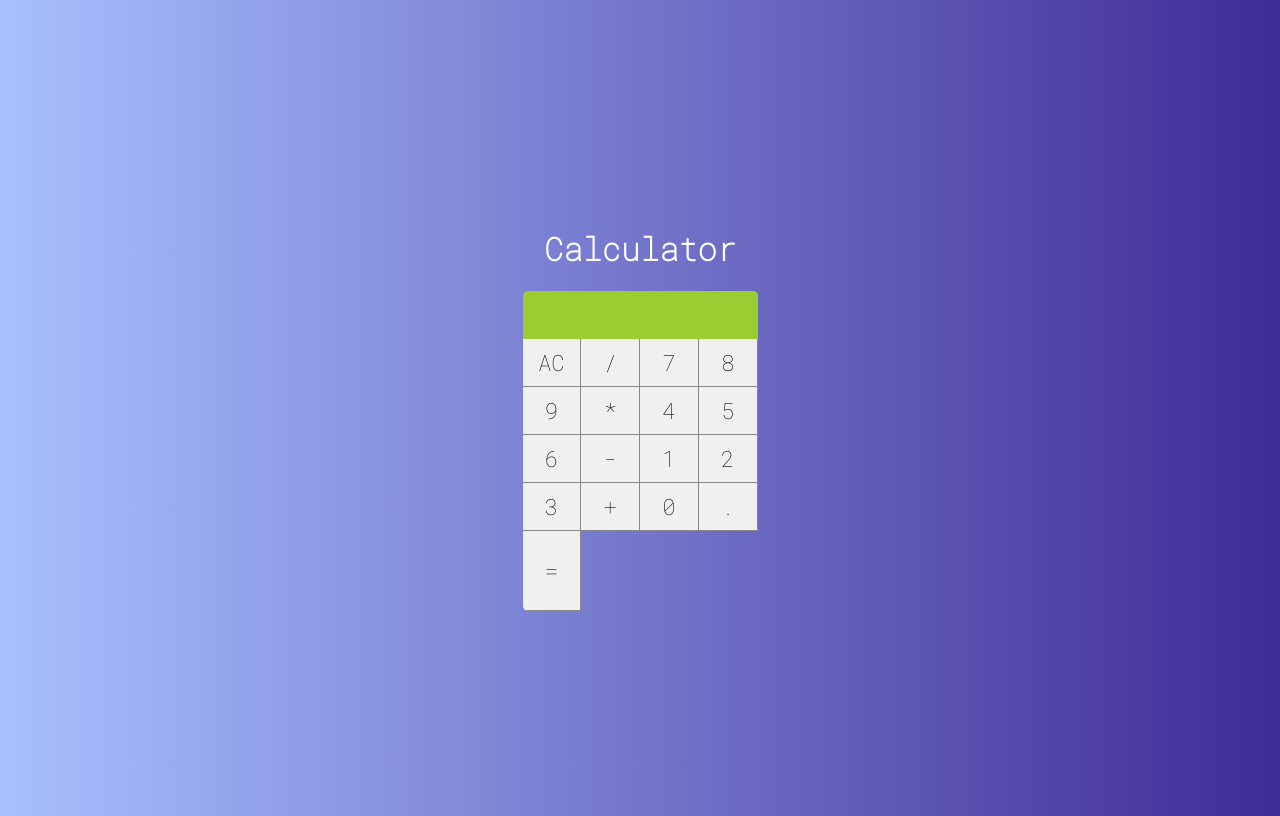
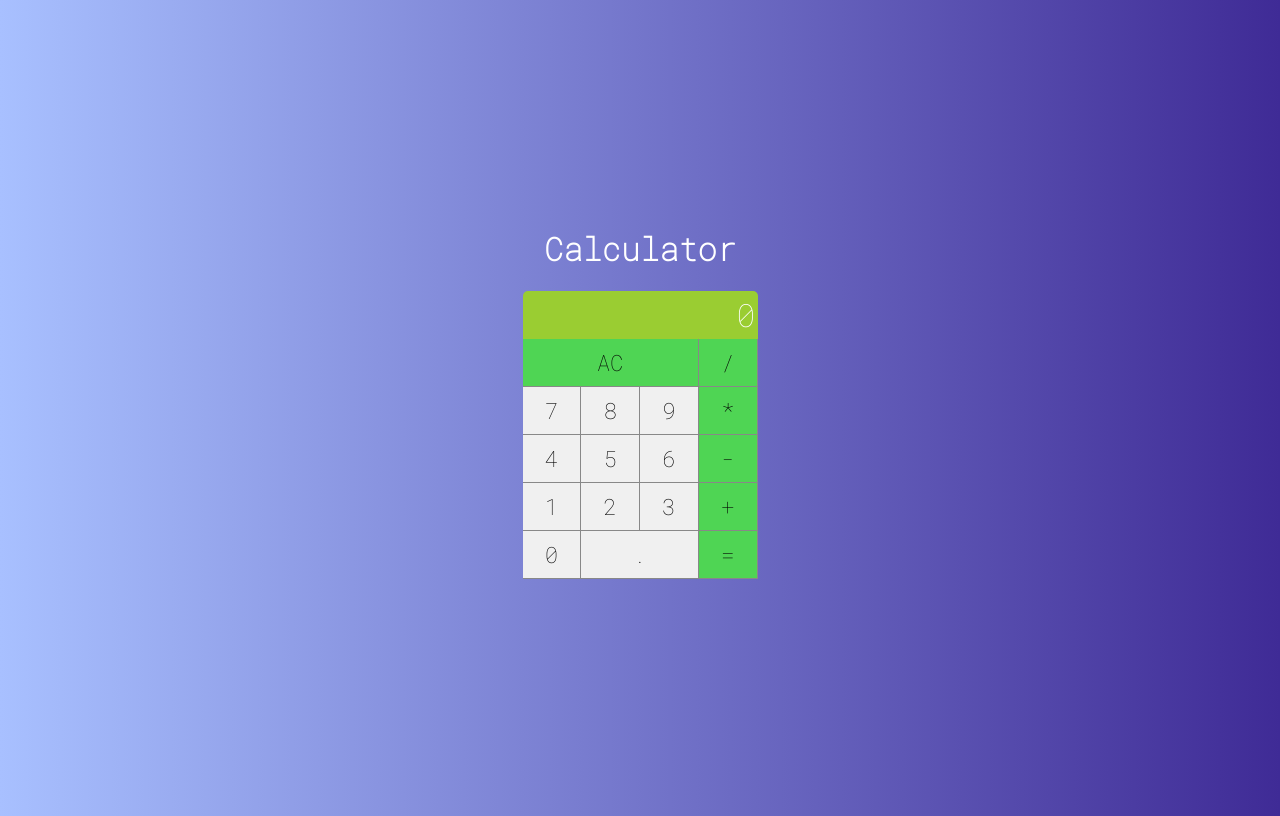
Before and after one commit to ThallesRyan/React, a React (Create React App) app in the folder curso-react/calculadora/: page / in a window 1280 px wide. Built offline with nearby package versions, Linux system fonts and the light colour scheme.

Commit message:
Calculadora
Update da calculadora

```diff
--- a/curso-react/calculadora/src/components/Button.css
+++ b/curso-react/calculadora/src/components/Button.css
@@ -4,7 +4,7 @@
     --border-button: solid 1px #888;
 }
 
-.button{
+button {
     font-size: 1.4em;
     /*Para referenciar uma variável em css usa-se var(nome da variável)*/
     background-color: var(--bg--button);
@@ -12,4 +12,46 @@
     border-right: var(--border-button);
     border-bottom: var(--border-button);
     outline: none;
+
 }
+
+button:active{
+    background-color: rgba(79, 213, 84,0.8);
+}
+
+:root{
+    --cor: rgb(79, 213, 84);
+}
+
+.AC{
+    /* row-start column-start row-end column-end */
+    grid-area: 2 / 1 / 3 / 4;
+    background-color: var(--cor);
+}
+
+.divisao{
+    grid-area: 2/4/3/5;
+    background-color: var(--cor);
+}
+.multiplicacao{
+    grid-area: 3/4/4/5;
+    background-color: var(--cor);
+}
+
+.subtracao{
+    grid-area:4/4/5/5;
+    background-color: var(--cor);
+}
+.adicao{
+    grid-area:5/4/6/5;
+    background-color: var(--cor);
+}
+
+.igual{
+    grid-area:6/4/7/5;
+    background-color: var(--cor);
+}
+
+.ponto{
+    grid-area: 6/2/7/4;
+}
--- a/curso-react/calculadora/src/components/Button.jsx
+++ b/curso-react/calculadora/src/components/Button.jsx
@@ -2,7 +2,31 @@ import React from "react"
 import './Button.css'
 
 export default (props) => {
+    const handleClick = (e) =>{
+        const valor = e.target.innerText
+        // console.log(valor)
+        // console.log(props.valor)
+        var valoresParaOperacao = props.valor
+        console.log(valoresParaOperacao)
+
+        if(valor == "AC"){
+            props.setValores("0")
+            valoresParaOperacao = 0
+
+        }else if(valor == "/"){
+            /*... */
+        }else{
+            if(props.valor == "0"){
+                props.setValores("")
+            }
+            props.setValores( (valorAnterior) => valorAnterior + valor)
+        }
+
+        /*FAZER AS CONDIÇÕES PARA OPERACOES */
+
+    }
+
     return(
-        <button className="button">{props.label}</button>
+        <button onClick={handleClick} className={props.nomeClass}>{props.label}</button>
     )
 }
--- a/curso-react/calculadora/src/components/Display.jsx
+++ b/curso-react/calculadora/src/components/Display.jsx
@@ -3,7 +3,7 @@ import './Display.css'
 
 export default (props) => {
     return(
-        <input className="display" type={props.tipo} disabled={props.disabled}>
+        <input className="display" type={props.tipo} disabled={props.disabled} value={props.valor}>
 
         </input>
     )
--- a/curso-react/calculadora/src/main/Calculator.css
+++ b/curso-react/calculadora/src/main/Calculator.css
@@ -7,5 +7,5 @@
 
     display: grid;
     grid-template-columns: repeat(4,25%);
-    grid-template-rows: 48px 48px 48px 48px 48px;
+    grid-template-rows: 48px 48px 48px 48px 48px 48px;
 }
--- a/curso-react/calculadora/src/main/Calculator.jsx
+++ b/curso-react/calculadora/src/main/Calculator.jsx
@@ -1,34 +1,37 @@
 import React, { Component} from 'react'
+import { useState } from 'react'
 
 import './Calculator.css'
 import Button from '../components/Button'
 import Display from '../components/Display'
 
 // componente de classe, pois irá usar estado...
-export default class Calculator extends Component{
-    render(){
+export default Calculator =>{
+
+       const [valores,setValores] = useState(0)
+
+
         return(
             <div className='calculator'>
-                <Display tipo="number"  disabled="true"/>
-                <Button label='AC'></Button>
-                <Button label="/"></Button>
-                <Button label="7"></Button>
-                <Button label="8"></Button>
-                <Button label="9"></Button>
-                <Button label="*"></Button>
-                <Button label="4"></Button>
-                <Button label="5"></Button>
-                <Button label="6"></Button>
-                <Button label="-"></Button>
-                <Button label="1"></Button>
-                <Button label="2"></Button>
-                <Button label="3"></Button>
-                <Button label="+"></Button>
-                <Button label="0"></Button>
-                <Button label="."></Button>
-                <Button label="="></Button>
+                <Display tipo="text" valor = {valores} disabled= {true}/>
+                <Button label='AC'nomeClass="AC" setValores={setValores} valor={valores} ></Button>
+                <Button label="/" nomeClass="divisao"></Button>
+                <Button label="7" setValores={setValores} valor={valores}></Button>
+                <Button label="8" setValores={setValores} valor={valores}></Button>
+                <Button label="9" setValores={setValores} valor={valores}></Button>
+                <Button label="*" nomeClass="multiplicacao"></Button>
+                <Button label="4" setValores={setValores} valor={valores}></Button>
+                <Button label="5" setValores={setValores} valor={valores}></Button>
+                <Button label="6" setValores={setValores} valor={valores}></Button>
+                <Button label="-" nomeClass="subtracao"></Button>
+                <Button label="1" setValores={setValores} valor={valores}></Button>
+                <Button label="2" setValores={setValores} valor={valores}></Button>
+                <Button label="3" setValores={setValores} valor={valores}></Button>
+                <Button label="+" nomeClass="adicao"></Button>
+                <Button label="0" setValores={setValores} valor={valores}></Button>
+                <Button label="." nomeClass="ponto"></Button>
+                <Button label="=" nomeClass="igual"></Button>
 
             </div>
         )
     }
-}
```
